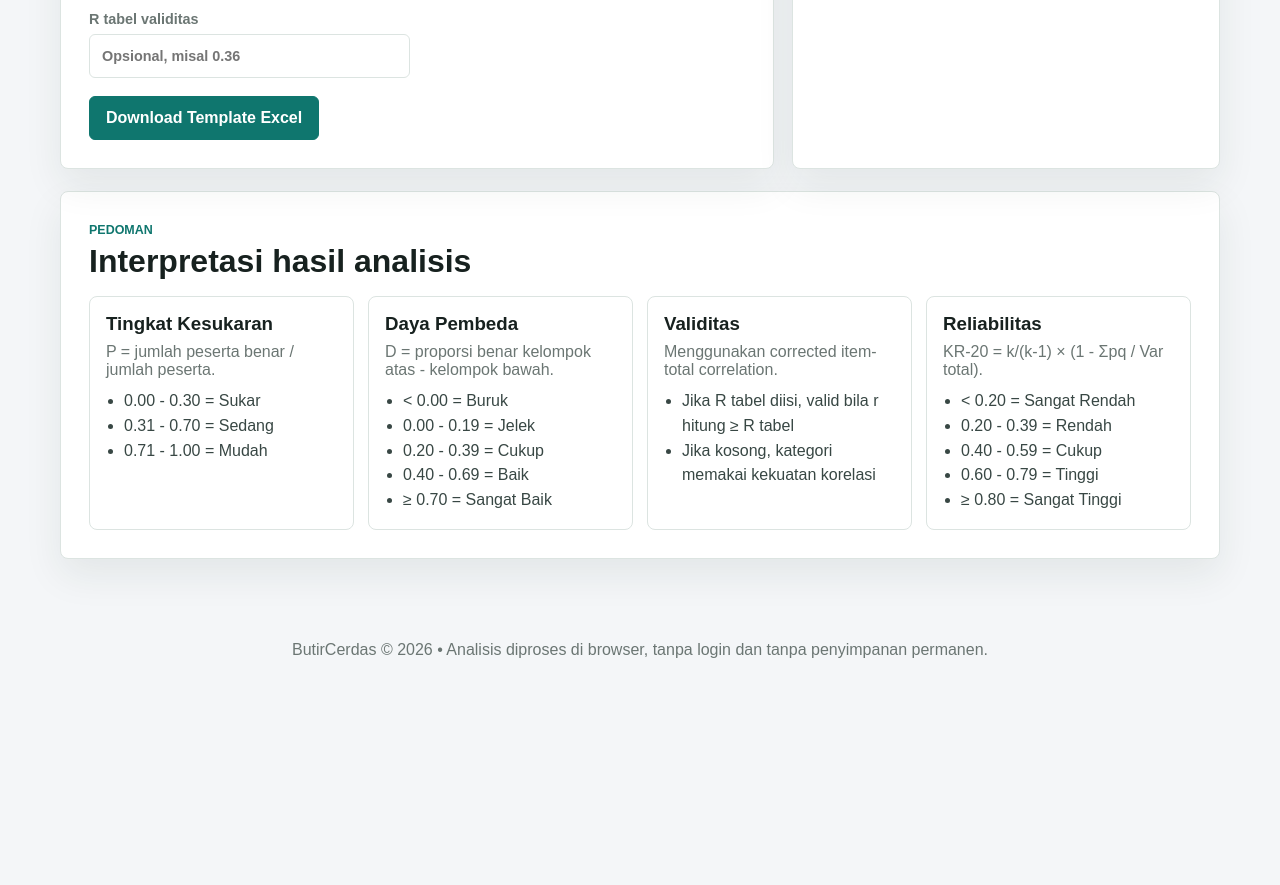
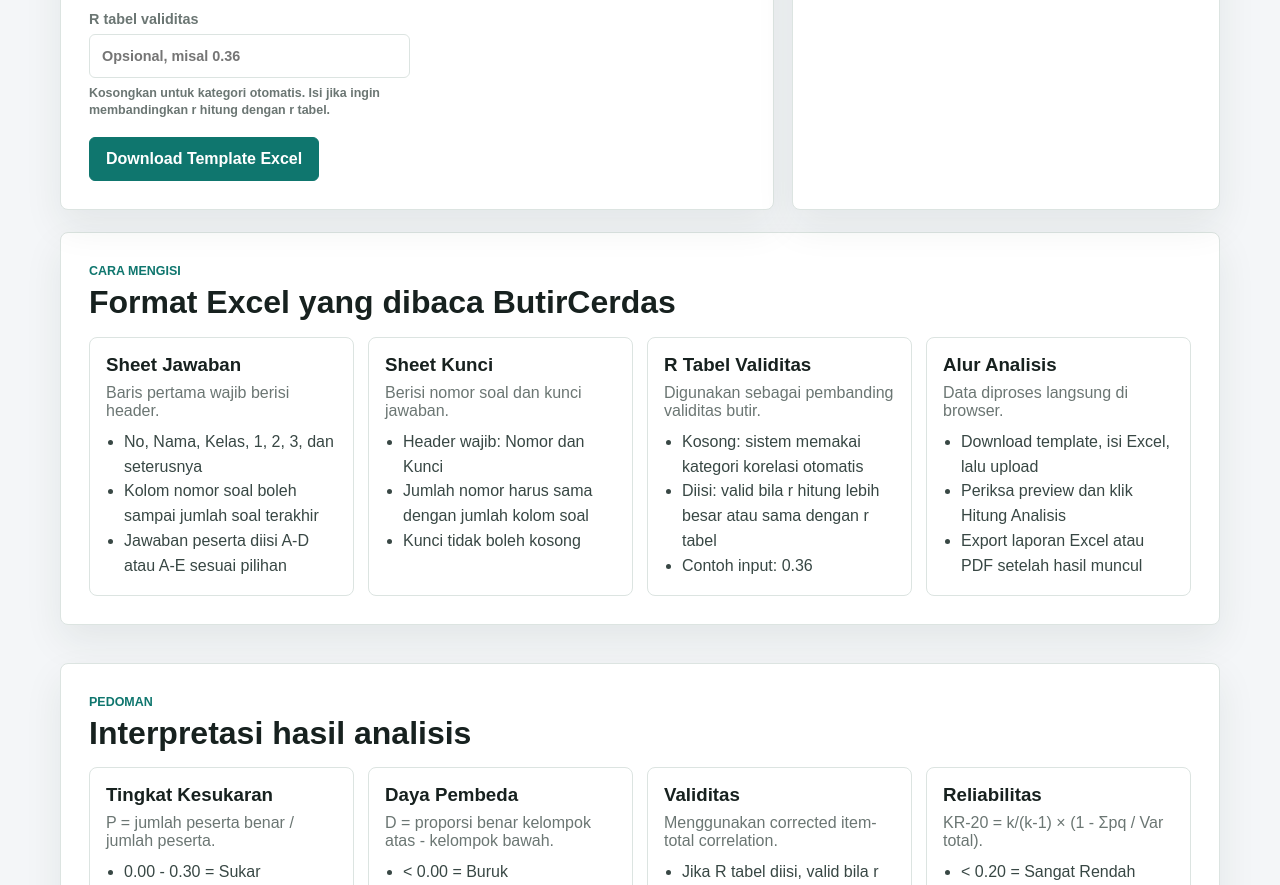
Before and after one commit to SyamilNara/butircerdas, a plain HTML site: page index.html in a window 1280 px wide. Shown: the part 902-1787 px from the top of the page. Before the commit the page ends 1613 px from the top, so only its background shows below. Drawn offline with nearby package versions, Linux system fonts and the light colour scheme.

Commit message:
Add clearer usage instructions

```diff
--- a/index.html
+++ b/index.html
@@ -31,7 +31,7 @@
   <main id="top">
     <section class="hero">
       <div class="hero-copy">
-        <p class="eyebrow">Tanpa login • Tanpa database • Siap hosting</p>
+        <p class="eyebrow">Tanpa login &bull; Tanpa database &bull; Siap hosting</p>
         <h1>Analisis butir soal dari Excel, langsung jadi laporan.</h1>
         <p class="lead">ButirCerdas membaca jawaban peserta dan kunci dari template Excel, lalu menghitung skor, tingkat kesukaran, daya pembeda, validitas, reliabilitas KR-20, distraktor, dan rekomendasi.</p>
         <div class="hero-actions">
@@ -84,6 +84,7 @@
             <label>
               R tabel validitas
               <input id="validityThreshold" type="number" min="0" max="1" step="0.01" placeholder="Opsional, misal 0.36" />
+              <small class="field-hint">Kosongkan untuk kategori otomatis. Isi jika ingin membandingkan r hitung dengan r tabel.</small>
             </label>
           </div>
           <button id="downloadTemplateBtn" class="primary-btn" type="button">Download Template Excel</button>
@@ -104,6 +105,51 @@
           </label>
           <div id="messageBox" class="message-box" role="status" aria-live="polite"></div>
         </section>
+      </div>
+    </section>
+
+    <section class="content-section guide-section">
+      <div class="section-title">
+        <span>Cara Mengisi</span>
+        <h2>Format Excel yang dibaca ButirCerdas</h2>
+      </div>
+      <div class="guide-grid howto-grid">
+        <article>
+          <h3>Sheet Jawaban</h3>
+          <p>Baris pertama wajib berisi header.</p>
+          <ul>
+            <li>No, Nama, Kelas, 1, 2, 3, dan seterusnya</li>
+            <li>Kolom nomor soal boleh sampai jumlah soal terakhir</li>
+            <li>Jawaban peserta diisi A-D atau A-E sesuai pilihan</li>
+          </ul>
+        </article>
+        <article>
+          <h3>Sheet Kunci</h3>
+          <p>Berisi nomor soal dan kunci jawaban.</p>
+          <ul>
+            <li>Header wajib: Nomor dan Kunci</li>
+            <li>Jumlah nomor harus sama dengan jumlah kolom soal</li>
+            <li>Kunci tidak boleh kosong</li>
+          </ul>
+        </article>
+        <article>
+          <h3>R Tabel Validitas</h3>
+          <p>Digunakan sebagai pembanding validitas butir.</p>
+          <ul>
+            <li>Kosong: sistem memakai kategori korelasi otomatis</li>
+            <li>Diisi: valid bila r hitung lebih besar atau sama dengan r tabel</li>
+            <li>Contoh input: 0.36</li>
+          </ul>
+        </article>
+        <article>
+          <h3>Alur Analisis</h3>
+          <p>Data diproses langsung di browser.</p>
+          <ul>
+            <li>Download template, isi Excel, lalu upload</li>
+            <li>Periksa preview dan klik Hitung Analisis</li>
+            <li>Export laporan Excel atau PDF setelah hasil muncul</li>
+          </ul>
+        </article>
       </div>
     </section>
 
@@ -217,26 +263,26 @@
             <li>0.00 - 0.19 = Jelek</li>
             <li>0.20 - 0.39 = Cukup</li>
             <li>0.40 - 0.69 = Baik</li>
-            <li>≥ 0.70 = Sangat Baik</li>
+            <li>&ge; 0.70 = Sangat Baik</li>
           </ul>
         </article>
         <article>
           <h3>Validitas</h3>
           <p>Menggunakan corrected item-total correlation.</p>
           <ul>
-            <li>Jika R tabel diisi, valid bila r hitung ≥ R tabel</li>
+            <li>Jika R tabel diisi, valid bila r hitung &ge; R tabel</li>
             <li>Jika kosong, kategori memakai kekuatan korelasi</li>
           </ul>
         </article>
         <article>
           <h3>Reliabilitas</h3>
-          <p>KR-20 = k/(k-1) × (1 - Σpq / Var total).</p>
+          <p>KR-20 = k/(k-1) &times; (1 - &Sigma;pq / Var total).</p>
           <ul>
             <li>&lt; 0.20 = Sangat Rendah</li>
             <li>0.20 - 0.39 = Rendah</li>
             <li>0.40 - 0.59 = Cukup</li>
             <li>0.60 - 0.79 = Tinggi</li>
-            <li>≥ 0.80 = Sangat Tinggi</li>
+            <li>&ge; 0.80 = Sangat Tinggi</li>
           </ul>
         </article>
       </div>
@@ -244,7 +290,7 @@
   </main>
 
   <footer class="app-footer">
-    <p>ButirCerdas © 2026 • Analisis diproses di browser, tanpa login dan tanpa penyimpanan permanen.</p>
+    <p>ButirCerdas &copy; 2026 &bull; Analisis diproses di browser, tanpa login dan tanpa penyimpanan permanen.</p>
   </footer>
 
   <script src="script.js"></script>
--- a/style.css
+++ b/style.css
@@ -288,6 +288,13 @@ label {
   color: var(--muted);
   font-size: 0.9rem;
   font-weight: 800;
+}
+
+.field-hint {
+  color: var(--muted);
+  font-size: 0.78rem;
+  font-weight: 600;
+  line-height: 1.35;
 }
 
 input,
```
